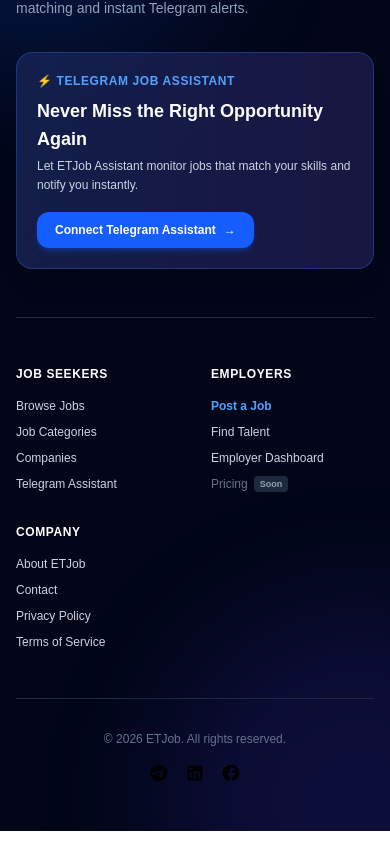
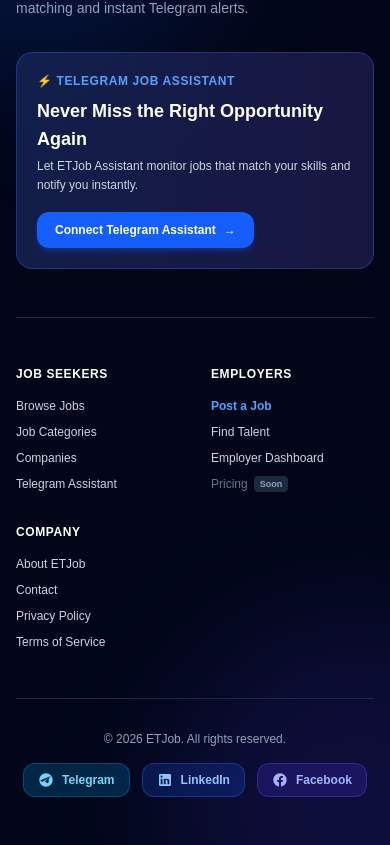
Before and after one commit to TemesgenTilahunHabtie/etjob, a Next.js app: page / in a window 390 px wide. Shown: the part 7101-7946 px from the top of the page. Built offline with nearby package versions, Linux system fonts and the light colour scheme.

Commit message:
Complete ETJob homepage redesign and QA polish

```diff
--- a/components/layout/Footer.tsx
+++ b/components/layout/Footer.tsx
@@ -159,49 +159,52 @@
 
         </div>
 
-        {/* Bottom Section: Copyright & Social Channels */}
-        <div className="flex flex-col items-center justify-between gap-4 pt-8 sm:flex-row text-xs text-slate-500">
+        {/* Bottom Section: Copyright & Highly Visible Colorful Social Buttons */}
+        <div className="flex flex-col items-center justify-between gap-4 pt-8 sm:flex-row text-xs text-slate-400">
           <p>© 2026 ETJob. All rights reserved.</p>
 
-          {/* Social Links */}
-          <div className="flex items-center gap-4 text-slate-400">
-            {/* Telegram */}
+          {/* Vibrant & Distinct Colorful Social Badges */}
+          <div className="flex items-center gap-3">
+            {/* Telegram - Bright Sky Blue Pill */}
             <a
               href="https://t.me"
               target="_blank"
               rel="noopener noreferrer"
-              aria-label="ETJob Telegram"
-              className="transition-colors hover:text-blue-400"
+              aria-label="Telegram"
+              className="flex items-center gap-2 rounded-xl bg-sky-500/20 px-3.5 py-2 text-xs font-bold text-sky-300 border border-sky-500/30 transition-all hover:bg-sky-500 hover:text-white hover:border-sky-500 hover:shadow-lg hover:shadow-sky-500/25 active:scale-95"
             >
-              <svg className="h-5 w-5 fill-currentColor" viewBox="0 0 24 24">
+              <svg className="h-4 w-4 fill-current" viewBox="0 0 24 24">
                 <path d="M12 2C6.48 2 2 6.48 2 12s4.48 10 10 10 10-4.48 10-10S17.52 2 12 2zm4.64 6.8c-.15 1.58-.8 5.42-1.13 7.19-.14.75-.42 1-.68 1.03-.58.05-1.02-.38-1.58-.75-.88-.58-1.38-.94-2.23-1.5-.99-.65-.35-1.01.22-1.59.15-.15 2.71-2.48 2.76-2.69.01-.03.01-.14-.07-.2-.08-.06-.19-.04-.27-.02-.12.02-1.96 1.25-5.54 3.67-.52.36-1 .53-1.42.52-.47-.01-1.37-.26-2.03-.48-.82-.27-1.47-.42-1.42-.88.03-.25.38-.51 1.07-.78 4.18-1.82 6.97-3.02 8.37-3.61 3.98-1.66 4.81-1.95 5.35-1.96.12 0 .38.03.55.17.14.12.18.28.2.45-.02.07-.02.16-.04.28z" />
               </svg>
+              <span>Telegram</span>
             </a>
 
-            {/* LinkedIn */}
+            {/* LinkedIn - Professional Royal Blue Pill */}
             <a
               href="https://linkedin.com"
               target="_blank"
               rel="noopener noreferrer"
-              aria-label="ETJob LinkedIn"
-              className="transition-colors hover:text-blue-400"
+              aria-label="LinkedIn"
+              className="flex items-center gap-2 rounded-xl bg-blue-600/20 px-3.5 py-2 text-xs font-bold text-blue-300 border border-blue-500/30 transition-all hover:bg-blue-600 hover:text-white hover:border-blue-600 hover:shadow-lg hover:shadow-blue-600/25 active:scale-95"
             >
-              <svg className="h-5 w-5 fill-currentColor" viewBox="0 0 24 24">
+              <svg className="h-4 w-4 fill-current" viewBox="0 0 24 24">
                 <path d="M19 3a2 2 0 0 1 2 2v14a2 2 0 0 1-2 2H5a2 2 0 0 1-2-2V5a2 2 0 0 1 2-2h14m-.5 15.5v-5.3a3.26 3.26 0 0 0-3.26-3.26c-.85 0-1.84.52-2.28 1.3v-1.11h-2.79v8.37h2.79v-4.93c0-.77.62-1.4 1.39-1.4a1.4 1.4 0 0 1 1.4 1.4v4.93h2.75M6.88 8.56a1.68 1.68 0 0 0 1.68-1.68c0-.93-.75-1.69-1.68-1.69a1.69 1.69 0 0 0-1.69 1.69c0 .93.76 1.68 1.69 1.68m1.39 9.94v-8.37H5.5v8.37h2.77z" />
               </svg>
+              <span>LinkedIn</span>
             </a>
 
-            {/* Facebook */}
+            {/* Facebook - Vibrant Indigo Pill */}
             <a
               href="https://facebook.com"
               target="_blank"
               rel="noopener noreferrer"
-              aria-label="ETJob Facebook"
-              className="transition-colors hover:text-blue-400"
+              aria-label="Facebook"
+              className="flex items-center gap-2 rounded-xl bg-indigo-600/20 px-3.5 py-2 text-xs font-bold text-indigo-300 border border-indigo-500/30 transition-all hover:bg-indigo-600 hover:text-white hover:border-indigo-600 hover:shadow-lg hover:shadow-indigo-600/25 active:scale-95"
             >
-              <svg className="h-5 w-5 fill-currentColor" viewBox="0 0 24 24">
+              <svg className="h-4 w-4 fill-current" viewBox="0 0 24 24">
                 <path d="M22 12c0-5.52-4.48-10-10-10S2 6.48 2 12c0 4.99 3.66 9.12 8.44 9.88v-6.99H7.9v-2.89h2.54V9.8c0-2.51 1.49-3.89 3.78-3.89 1.09 0 2.23.19 2.23.19v2.47h-1.26c-1.24 0-1.63.77-1.63 1.56v1.88h2.78l-.45 2.89h-2.33v6.99C18.34 21.12 22 16.99 22 12z" />
               </svg>
+              <span>Facebook</span>
             </a>
           </div>
         </div>
--- a/components/layout/Navbar.tsx
+++ b/components/layout/Navbar.tsx
@@ -39,7 +39,7 @@
  * Provides sticky, accessible navigation across all ETJob pages.
  *
  * Architectural & Future Integration Notes:
- * - Currently renders navigation links (Jobs, Categories, Companies, Employers Dropdown, About).
+ * - Currently renders navigation links (Jobs, Companies, Categories, For Employers Dropdown, About).
  * - Future Supabase Authentication:
  *   Will consume an auth context/hook (`useAuth()`) listening to Supabase Auth state.
  * - Future Categories & Employer Data:
@@ -74,7 +74,7 @@
             </div>
           </Link>
 
-          {/* Desktop Navigation Links */}
+          {/* Desktop Navigation Links: Jobs -> Companies -> Categories -> For Employers -> About */}
           <nav className="hidden md:flex md:items-center md:gap-1" aria-label="Main Navigation">
             <Link
               href="/jobs"
@@ -84,17 +84,17 @@
             </Link>
 
             <Link
-              href="/categories"
-              className="rounded-lg px-3 py-2 text-sm font-medium text-slate-600 transition-all hover:bg-slate-100/60 hover:text-blue-600 dark:text-slate-300 dark:hover:bg-slate-800/60 dark:hover:text-blue-400"
-            >
-              Categories
-            </Link>
-
-            <Link
               href="/companies"
               className="rounded-lg px-3 py-2 text-sm font-medium text-slate-600 transition-all hover:bg-slate-100/60 hover:text-blue-600 dark:text-slate-300 dark:hover:bg-slate-800/60 dark:hover:text-blue-400"
             >
               Companies
+            </Link>
+
+            <Link
+              href="/jobs/categories"
+              className="rounded-lg px-3 py-2 text-sm font-medium text-slate-600 transition-all hover:bg-slate-100/60 hover:text-blue-600 dark:text-slate-300 dark:hover:bg-slate-800/60 dark:hover:text-blue-400"
+            >
+              Categories
             </Link>
 
             {/* Employers Dropdown Item */}
@@ -109,7 +109,7 @@
                 className="inline-flex items-center gap-1 rounded-lg px-3 py-2 text-sm font-medium text-slate-600 transition-all hover:bg-slate-100/60 hover:text-blue-600 dark:text-slate-300 dark:hover:bg-slate-800/60 dark:hover:text-blue-400"
                 aria-expanded={isEmployerDropdownOpen}
               >
-                <span>Employers</span>
+                <span>For Employers</span>
                 <svg
                   className={`h-4 w-4 transition-transform duration-200 ${
                     isEmployerDropdownOpen ? "rotate-180 text-blue-600" : "text-slate-400"
@@ -238,19 +238,19 @@
             </Link>
 
             <Link
-              href="/categories"
-              onClick={() => setIsMobileMenuOpen(false)}
-              className="rounded-xl px-3.5 py-2.5 text-sm font-semibold text-slate-700 hover:bg-slate-100 hover:text-blue-600 dark:text-slate-200 dark:hover:bg-slate-800 dark:hover:text-blue-400"
-            >
-              Categories
-            </Link>
-
-            <Link
               href="/companies"
               onClick={() => setIsMobileMenuOpen(false)}
               className="rounded-xl px-3.5 py-2.5 text-sm font-semibold text-slate-700 hover:bg-slate-100 hover:text-blue-600 dark:text-slate-200 dark:hover:bg-slate-800 dark:hover:text-blue-400"
             >
               Companies
+            </Link>
+
+            <Link
+              href="/jobs/categories"
+              onClick={() => setIsMobileMenuOpen(false)}
+              className="rounded-xl px-3.5 py-2.5 text-sm font-semibold text-slate-700 hover:bg-slate-100 hover:text-blue-600 dark:text-slate-200 dark:hover:bg-slate-800 dark:hover:text-blue-400"
+            >
+              Categories
             </Link>
 
             {/* Mobile Employers Expandable Sub-Menu */}
@@ -260,7 +260,7 @@
                 onClick={() => setIsMobileEmployerOpen(!isMobileEmployerOpen)}
                 className="flex w-full items-center justify-between rounded-xl px-3.5 py-2.5 text-sm font-semibold text-slate-700 hover:bg-slate-100 hover:text-blue-600 dark:text-slate-200 dark:hover:bg-slate-800 dark:hover:text-blue-400"
               >
-                <span>Employers</span>
+                <span>For Employers</span>
                 <svg
                   className={`h-4 w-4 transition-transform duration-200 ${
                     isMobileEmployerOpen ? "rotate-180 text-blue-600" : "text-slate-400"
```
